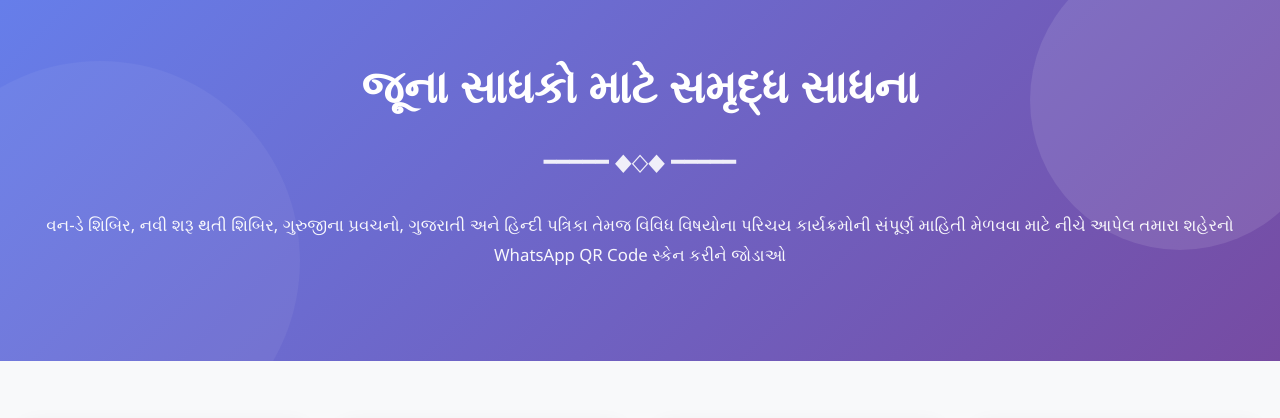
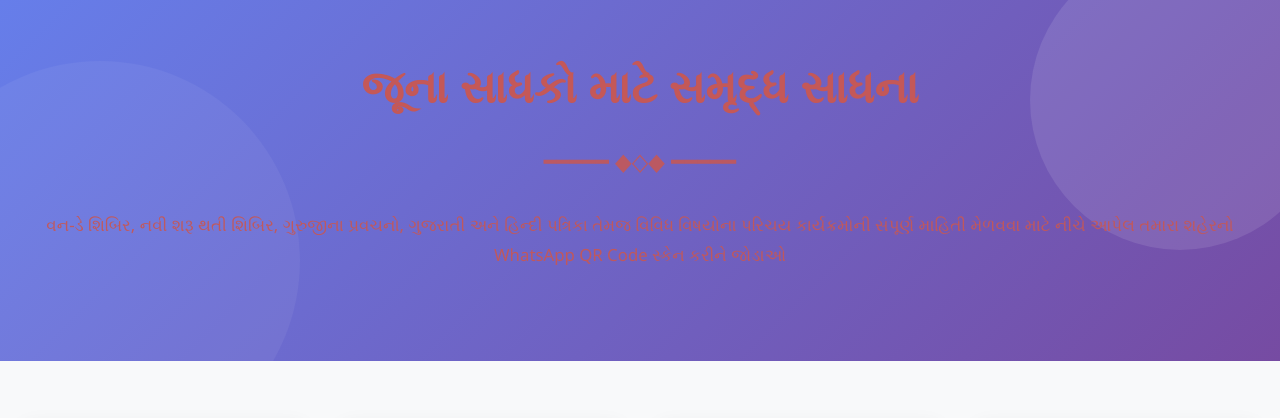
Before and after one commit to VaishaliBB/vipassana, a plain HTML site: page index.html in a window 1280 px wide. Shown: the top 418 px of the page. Drawn offline with Linux system fonts and the light colour scheme.

Commit message:
Update index.html

```diff
--- a/index.html
+++ b/index.html
@@ -31,7 +31,7 @@
         /* ===== HEADER SECTION ===== */
         .header-container {
             background: linear-gradient(135deg, #667eea 0%, #764ba2 100%);
-            color: white;
+            color: #c45858;
             padding: 50px 20px;
             position: relative;
             overflow: hidden;
```
